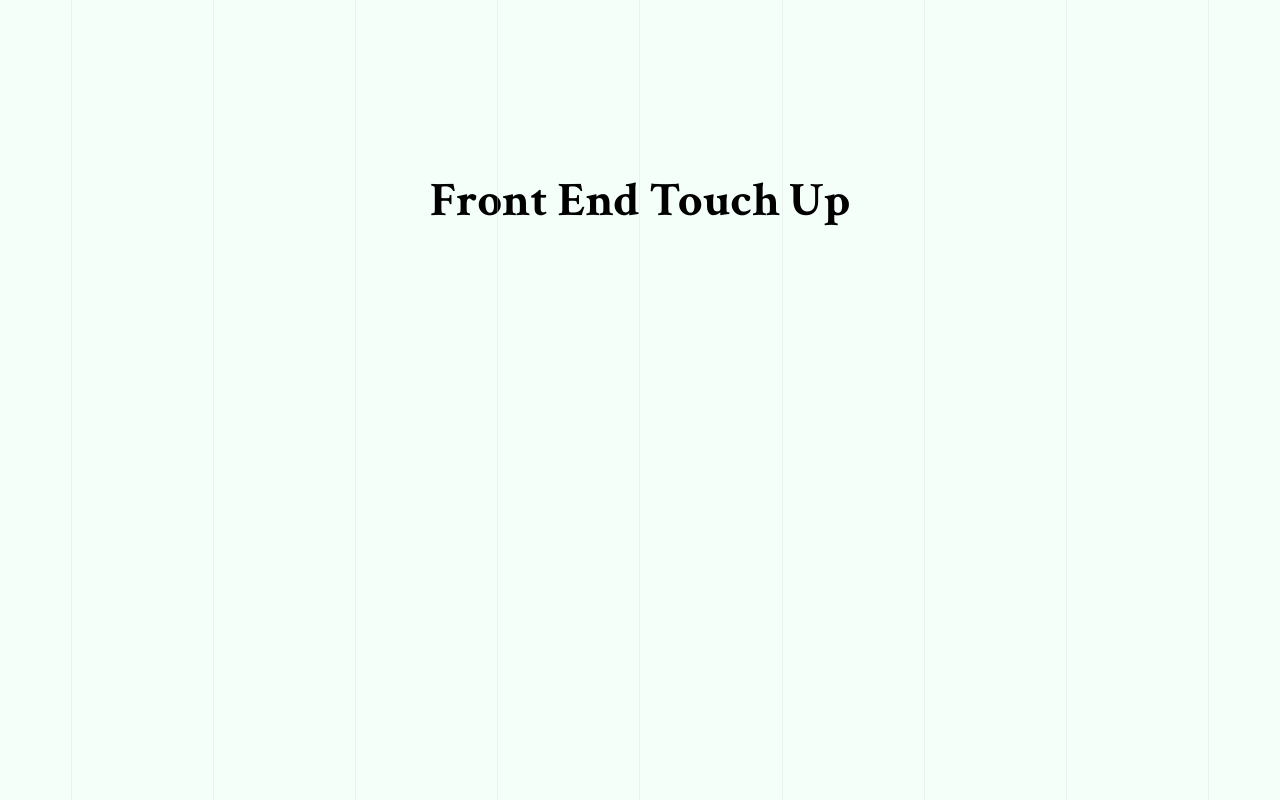
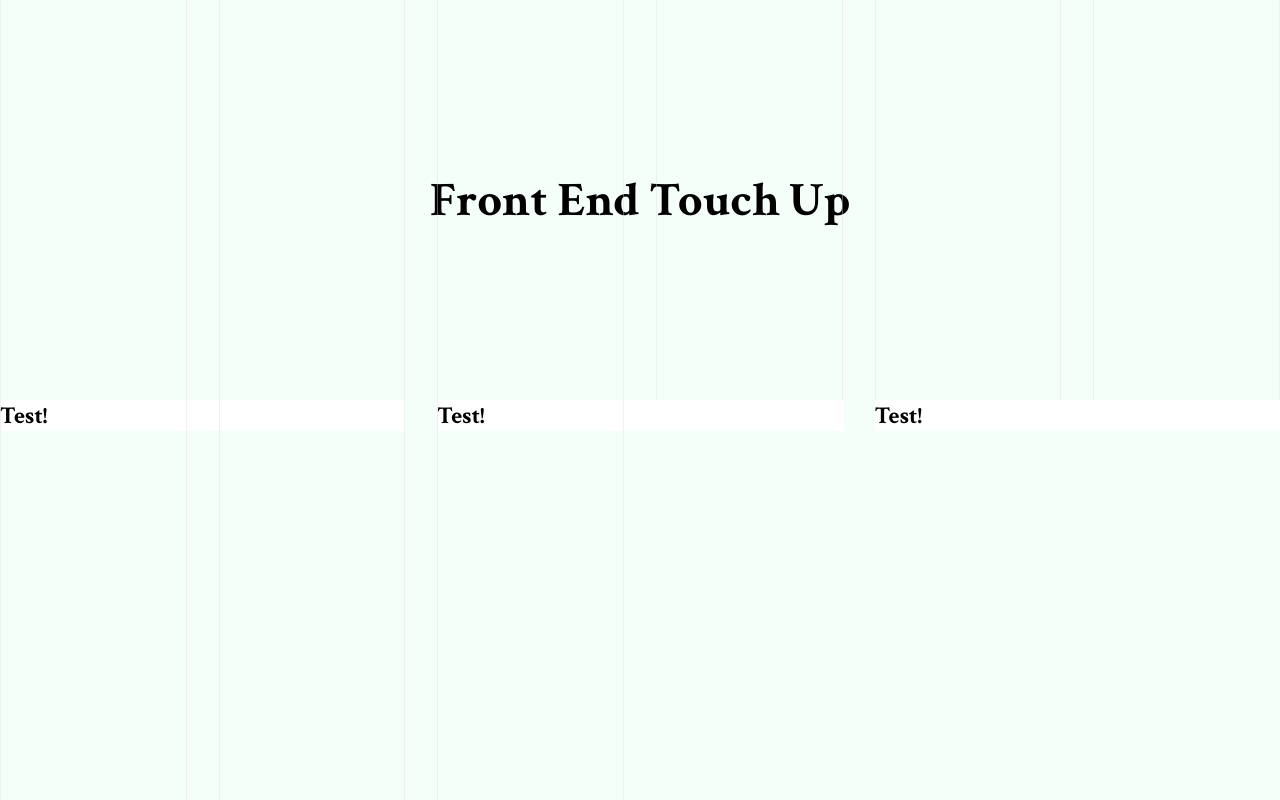
Before and after one commit to alexa-griffin/front-end-touch-up, a plain HTML site: page index.html in a window 1280 px wide. Drawn offline with Linux system fonts and the light colour scheme.

Commit message:
better bars and css grid basics

```diff
--- a/index.html
+++ b/index.html
@@ -23,5 +23,24 @@
   <header>
     <h1>Front End Touch Up</h1>
   </header>
+  <div class="cards">
+    <a href="" class="card">
+      <div>
+        <h2>Test!</h2>
+      </div>
+    </a>
+
+    <a href="" class="card">
+        <div>
+          <h2>Test!</h2>
+        </div>
+      </a>
+
+      <a href="" class="card">
+          <div>
+            <h2>Test!</h2>
+          </div>
+        </a>
+  </div>
 </body>
 </html>
--- a/index/style/_vars.sass
+++ b/index/style/_vars.sass
@@ -5,3 +5,9 @@
 // fonts
 $serif: 'Crimson Text', serif
 $sans-serif: 'Source Sans Pro', sans-serif
+
+// grid setup
+=grid()
+  display: grid
+  grid-template-columns: auto auto auto auto auto auto // 6 columns
+  grid-column-gap: 32px
--- /dev/null
+++ b/index/style/modules/_card.sass
@@ -0,0 +1,5 @@
+.cards
+  +grid()
+.card
+  background-color: #fff
+  grid-column: span 2
--- a/index/style/style.sass
+++ b/index/style/style.sass
@@ -1,6 +1,7 @@
 @import "_vars"
 @import "_reset"
 @import "modules/_header"
+@import "modules/_card"
 
 // bars
 .bars
@@ -8,13 +9,9 @@
   width: 100%
   position: fixed
   z-index: 0
-  top: 0
-  left: 0
-  display: flex
-  align-items: center
-  justify-content: space-around
+  +grid()
   .bar
-    // position: absolute
+    grid-column: span 1
     height: 100%
-    width: 1px
-    background-color: rgba(#ddd, 0.4)
+    border-left: 1px solid rgba(#ddd, 0.4)
+    border-right: 1px solid rgba(#ddd, 0.4)
```
Also changed, not shown: index/style/style.css, 1 other file.
